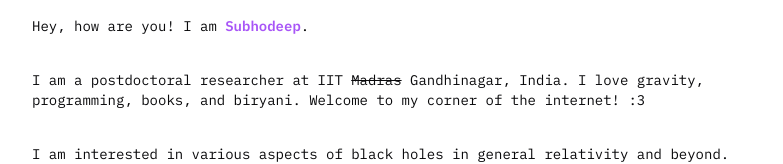
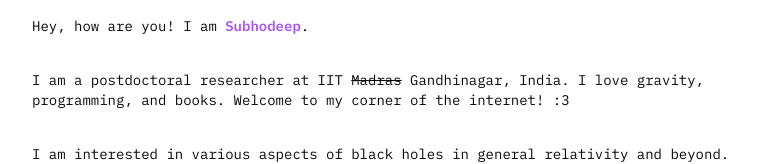
Before and after one commit to subhodeeps/nextjs-site, a Next.js app: page /homepage in a window 1280 px wide. Shown: the part 236-400 px from the top of the page, without its empty margins (248-1031 px from the left). Built offline with nearby package versions, Linux system fonts and the light colour scheme.

Commit message:
the rule of 3's lol

```diff
--- a/src/components/blocks/homepage/HeroSection.tsx
+++ b/src/components/blocks/homepage/HeroSection.tsx
@@ -78,8 +78,7 @@ export function HeroSection() {
             >
               <Text>
                 I am a postdoctoral researcher at IIT <del>Madras</del>{" "}
-                Gandhinagar, India. I love gravity, programming, books, and
-                biryani. Welcome to my corner of the internet! :3
+                Gandhinagar, India. I love gravity, programming, and books. Welcome to my corner of the internet! :3
               </Text>
             </motion.div>
 
```
